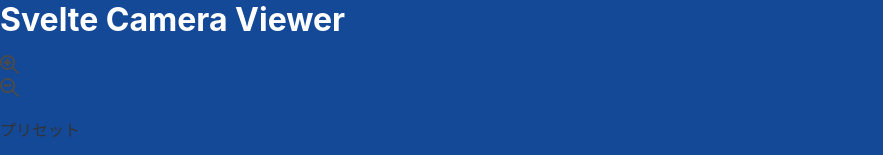
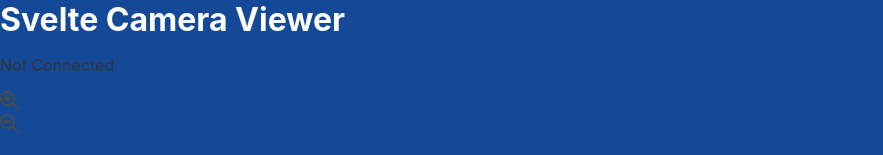
Before and after one commit to tigerscave/falcon-svelte-camera-viewer, a Svelte app: page / in a window 1280 px wide. Shown: the top 155 px of the page, without its empty margins (0-883 px from the left). Built offline with nearby package versions, Linux system fonts and the light colour scheme; no server answers.

Commit message:
review fix

```diff
--- a/src/App.svelte
+++ b/src/App.svelte
@@ -1,44 +1,28 @@
 <script>
   import VideoStream from './components/VideoStream.svelte'
+  import { io } from "socket.io-client";
+  const socket = io("http://127.0.0.1:5001");
   let ipAddressA = localStorage.getItem('firstIPaddress')
   let ipAddressB = localStorage.getItem('secondIPaddress')
-  let ping_view = ''
+  let pingResultText = "Not Connected"
 
-  import { io } from "socket.io-client";
-  const socket = io("http://127.0.0.1:5001");
-
-  // client-side
-  socket.on("connect", () => {
-    console.log("---connected---")
-    console.log(socket.id); // x8WIv7-mJelg7on_ALbx
-  });
-
-  //ping-check
-  function ping_insert(ping_value){
-    if(ping_value){
-      return ping_view = ping_value
-    }
-    else{
-      return ping_view = '0'
-    }
-    }
-
-  function trigger(){
-    socket.emit('trigger');
+  function pingCheck(){
+    socket.emit('ask_ping');
   }
 
   socket.on('connect', function() {
-    socket.on('receive_ping', (msg) => {
-      ping_insert(msg)
+    socket.on('receive_ping', (value) => {
+      pingResultText = value ? 'Online' : 'Offline'
+      console.log(pingResultText)
     });
   });
 
-  setInterval(trigger,'1000')
+  setInterval(pingCheck,1000)
 </script>
 
 <main>
   <h1>Svelte Camera Viewer</h1>
-  <p>{ping_view}</p>
+  <p>{pingResultText}</p>
 <VideoStream ipAddress={ipAddressA} stragekey='firstIPaddress'/>
 <VideoStream ipAddress={ipAddressB} stragekey='secondIPaddress'/>
 
```
